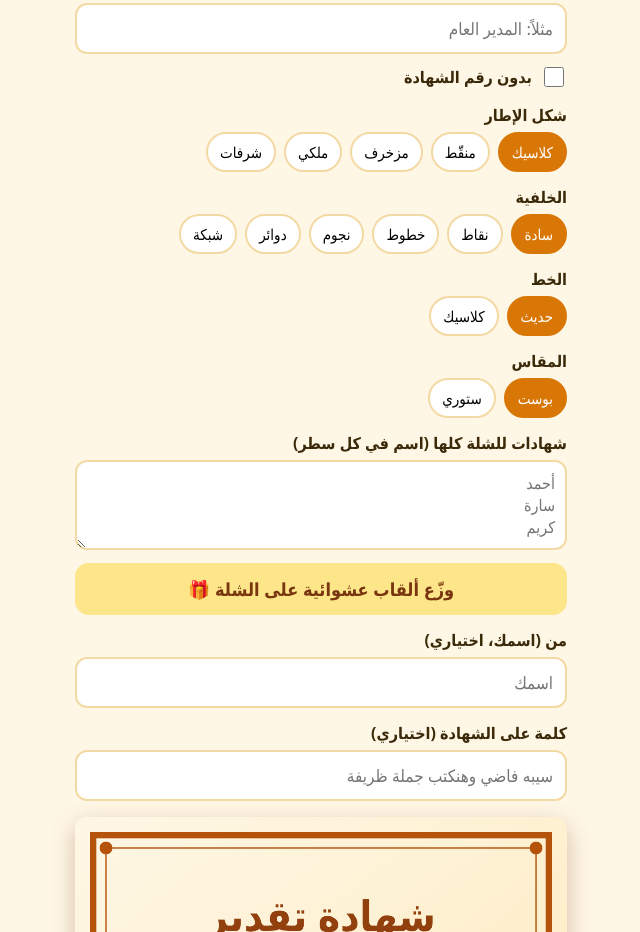
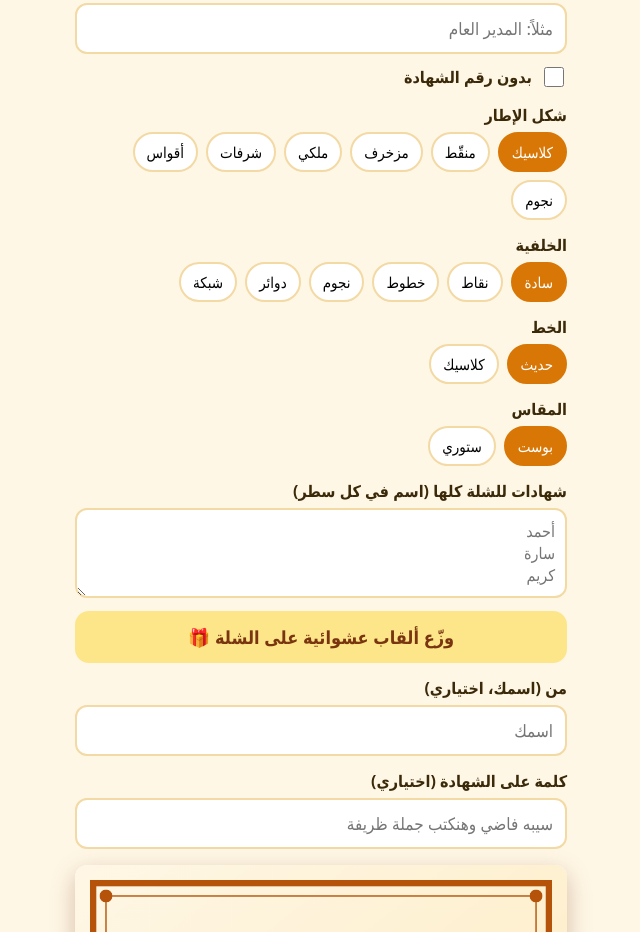
Before and after one commit to mohamedelsayed16399-bit/shahada, a plain HTML site: page index.html in a window 1280 px wide. Shown: the part 2310-3242 px from the top of the page, without its empty margins (319-959 px from the left). Drawn offline with Linux system fonts and the light colour scheme.

Commit message:
Update index.html

```diff
--- a/index.html
+++ b/index.html
@@ -179,7 +179,7 @@ var TH=[
 ],th=0;
 var KD=[["شهادة تقدير","تُمنح بكل فخر وبدون أي مراجعة إلى","وذلك لحصوله على لقب"],["شهادة عيد ميلاد","بمناسبة عيد ميلاده السعيد، تُمنح إلى","وذلك بعد نجاحه في إكمال سنة جديدة بلقب"],["شهادة نجاح","نهنئ من القلب ونمنح بكل فخر إلى","وذلك لنجاحه الباهر وحصوله على لقب"],["شهادة شكر","نتقدم بخالص الشكر والعرفان إلى","وذلك لجهوده الجبارة وحصوله على لقب"],["شهادة تخرج","بعد سنين من السهر والمعاناة، يُهنَّأ","وذلك لتخرجه أخيراً وحصوله على لقب"],["شهادة صداقة","تقديراً لوقفته الجدعة، تُمنح إلى","وذلك لأنه صاحب بجد وحاصل على لقب"],["شهادة صبر","على صبره الجميل علينا، تُمنح إلى","وذلك لتحمله ما لا يُحتمل بلقب"],["شهادة مجاملة","بدون مجاملة (والله)، تُمنح إلى","وذلك لأنه يستحقها فعلاً بلقب"],["شهادة رمضان","بمناسبة الشهر الكريم، تُمنح إلى","وذلك لصيامه وحصوله على لقب"],["شهادة موظف الشهر","لتميزه في الشغل (وفي الشاي)، تُمنح إلى","وذلك لتميزه وحصوله على لقب"],["شهادة اعتذار","نعتذر بكل صدق، ونمنح إلى","وذلك تعويضاً عن موقف بلقب"],["شهادة شجاعة","لشجاعته في وقت الشدة، تُمنح إلى","وذلك لأنه واجه الموقف بلقب"],["شهادة مبروك","ألف مبروك، ونمنح بكل سعادة إلى","وذلك بمناسبة الفرحة بلقب"],["شهادة زمالة","تقديراً للزمالة الجميلة، تُمنح إلى","وذلك لأنه أحسن زميل بلقب"],["شهادة براءة","بعد التحقيق الدقيق، تثبت براءة","وذلك لأنه بريء بلقب"],["شهادة سهر","بعد ليالي السهر الطويلة، تُمنح إلى","وذلك لأنه ما نامش بلقب"]],kd=0,PH=null;
 var FN=[["حديث","system-ui,-apple-system,'Segoe UI',Tahoma,Arial,sans-serif"],["كلاسيك","'Amiri','Traditional Arabic','Times New Roman',Georgia,serif"]],fo=0,BL=[];
-var BS=["كلاسيك","منقّط","مزخرف","ملكي","شرفات"],bs=0,PT=["سادة","نقاط","خطوط","نجوم","دوائر","شبكة"],pt=0;
+var BS=["كلاسيك","منقّط","مزخرف","ملكي","شرفات","أقواس","نجوم"],bs=0,PT=["سادة","نقاط","خطوط","نجوم","دوائر","شبكة"],pt=0;
 var SE=["معتمد","🏆","👑","😂","🔥","⭐","🎓","💎","🌹","🚀","🍕","⚡","🌙","🎂","🦁","👏","🥇","#بالإجماع","#مُعتمد من الشلة","#أصلي 100%","#ممتاز"],se=0,SZ=[["بوست",1350],["ستوري",1920]],sz=0;
 var cv=document.getElementById("cv"),ctx=cv.getContext("2d"),sel=0;
 function $(i){return document.getElementById(i)}
@@ -238,6 +238,8 @@ function draw(){try{savePrefs()}catch(e){}
   ctx.lineWidth=3;ctx.strokeRect(68,68,W-136,H-136);
   if(bs===2){ctx.lineWidth=2;ctx.strokeRect(86,86,W-172,H-172);ctx.fillStyle=C.bd;ctx.font="46px sans-serif";[[100,118],[W-100,118],[100,H-84],[W-100,H-84]].forEach(function(p){ctx.fillText("✦",p[0],p[1])})}
   if(bs===3){ctx.lineWidth=8;ctx.strokeRect(100,100,W-200,H-200);ctx.fillStyle=C.bd;[[100,100],[W-100,100],[100,H-100],[W-100,H-100]].forEach(function(p){ctx.fillRect(p[0]-22,p[1]-22,44,44)})}
+  if(bs===5){ctx.lineWidth=5;[[68,68,0],[W-68,68,1],[68,H-68,3],[W-68,H-68,2]].forEach(function(c){[40,70,100].forEach(function(r){ctx.beginPath();ctx.arc(c[0],c[1],r,c[2]*Math.PI/2,c[2]*Math.PI/2+Math.PI/2);ctx.stroke()})})}
+  if(bs===6){ctx.fillStyle=C.bd;ctx.font="34px sans-serif";ctx.textAlign="center";for(var gx=130;gx<W-100;gx+=60){ctx.fillText("★",gx,126)}for(var gy=190;gy<H-250;gy+=60){ctx.fillText("★",108,gy);ctx.fillText("★",W-108,gy)}}
   if(bs===4){ctx.fillStyle=C.bd;for(var sx=110;sx<W-100;sx+=44){[100,H-122].forEach(function(yy){ctx.beginPath();ctx.arc(sx,yy,10,0,Math.PI*2);ctx.fill()})}for(var sy=140;sy<H-120;sy+=44){[100,W-100].forEach(function(xx){ctx.beginPath();ctx.arc(xx,sy,10,0,Math.PI*2);ctx.fill()})}}
   ctx.fillStyle=C.bd;[[68,68],[W-68,68],[68,H-68],[W-68,H-68]].forEach(function(p){ctx.beginPath();ctx.arc(p[0],p[1],14,0,Math.PI*2);ctx.fill()});
   var F=FN[fo][1];
```
